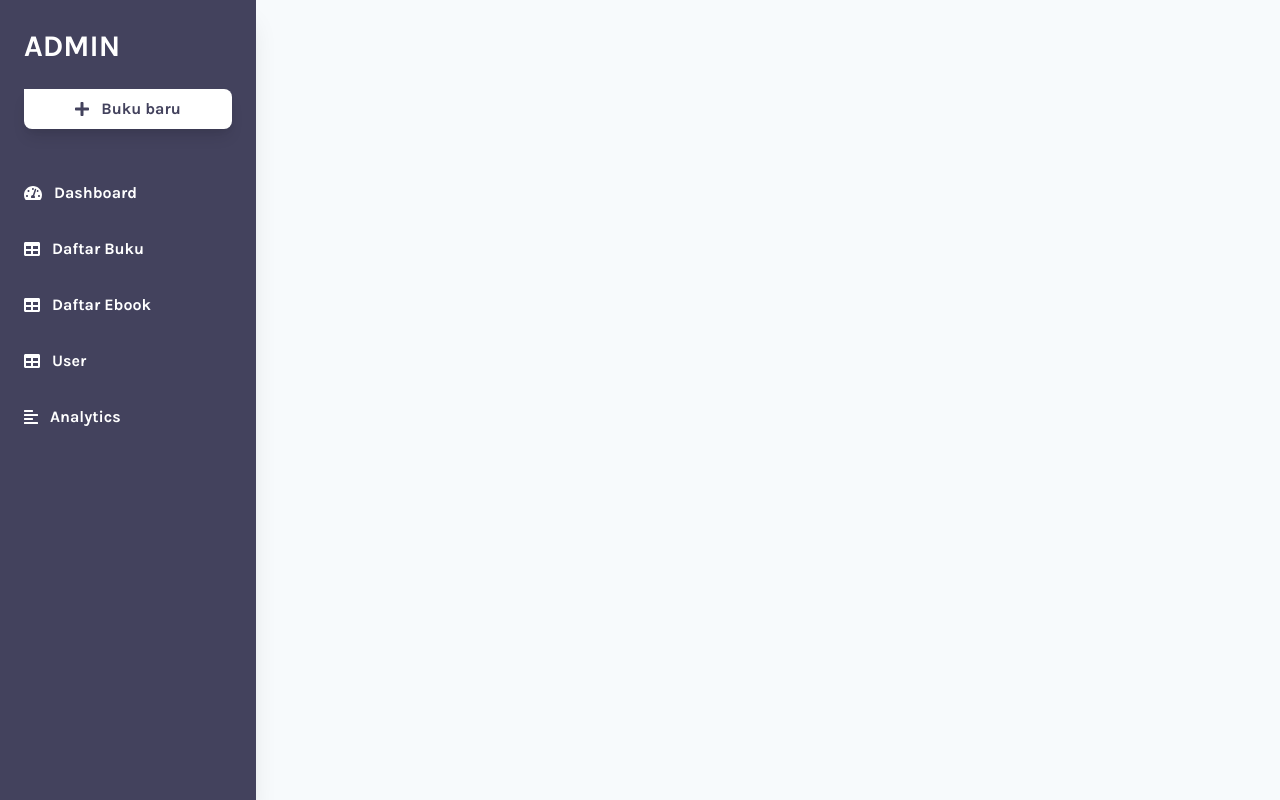
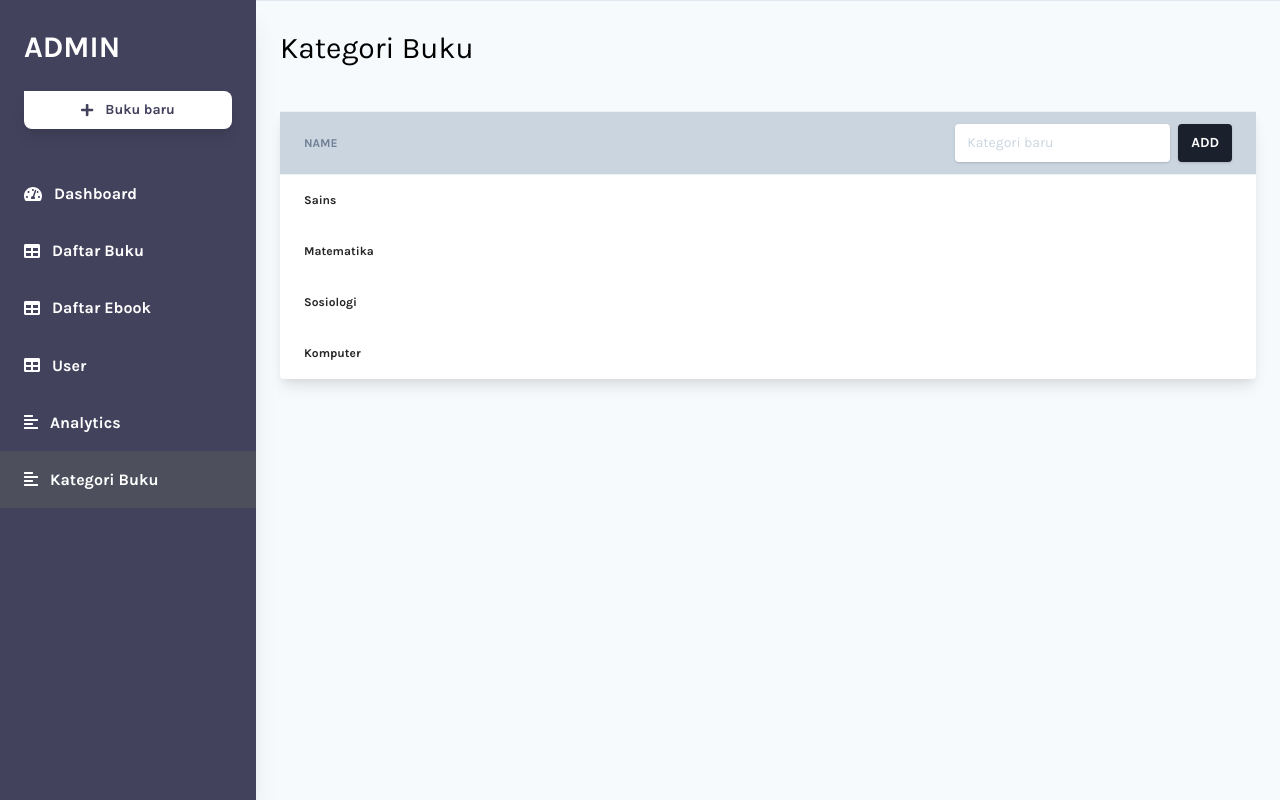
Before and after one commit to smatergithub/bni_library, a React (Create React App) app in the folder react/: page /admin/kategori in a window 1280 px wide. Built offline with nearby package versions, Linux system fonts and the light colour scheme.

Commit message:
Add | categories pages

```diff
--- a/react/package.json
+++ b/react/package.json
@@ -7,6 +7,7 @@
     "@testing-library/jest-dom": "^4.2.4",
     "@testing-library/react": "^9.3.2",
     "@testing-library/user-event": "^7.1.2",
+    "antd": "^4.2.4",
     "axios": "^0.19.0",
     "npm-run-all": "^4.1.5",
     "postcss-cli": "^6.1.3",
--- a/react/src/App.js
+++ b/react/src/App.js
@@ -3,6 +3,7 @@ import React from 'react';
 import { Provider } from 'react-redux';
 import Router from './routers';
 import './styles/custom/index.scss';
+import 'antd/dist/antd.css';
 import configureStore from './redux/store/configureStore';
 
 const { store } = configureStore();
--- a/react/src/screen/admin/component/Sidebar.js
+++ b/react/src/screen/admin/component/Sidebar.js
@@ -32,6 +32,12 @@ const routes = [
     name: 'Analytics',
     icon: 'fas fa-align-left',
     params: 'analytics',
+  },
+  {
+    path: '/admin/kategori',
+    name: 'Kategori Buku',
+    icon: 'fas fa-align-left',
+    params: 'kategori',
   },
 ];
 
--- /dev/null
+++ b/react/src/screen/admin/pages/categories/index.js
@@ -0,0 +1,64 @@
+import React from 'react';
+let categoriesMock = [
+  { name: 'Sains' },
+  { name: 'Matematika' },
+  { name: 'Sosiologi' },
+  { name: 'Komputer' },
+];
+function Categories() {
+  return (
+    <div className="w-full h-screen overflow-x-hidden border-t flex flex-col">
+      <main className="w-full flex-grow p-6">
+        <h1 className="w-full text-3xl text-black pb-6">Kategori Buku</h1>
+
+        <div className="relative flex flex-col min-w-0 break-words bg-white w-full mb-6 shadow-lg rounded">
+          <div className="block w-full overflow-x-hide">
+            <table className="items-center w-full bg-transparent border-collapse">
+              <thead>
+                <tr>
+                  <th className="px-6 bg-gray-400 text-gray-600 align-middle border border-solid border-gray-200 py-3 text-xs uppercase border-l-0 border-r-0 whitespace-no-wrap font-semibold text-left">
+                    Name
+                  </th>
+                  <th className="px-6 bg-gray-400 text-gray-600 align-middle border border-solid border-gray-200 py-3 text-xs uppercase border-l-0 border-r-0 whitespace-no-wrap font-semibold text-right">
+                    <div className="flex flex-row-reverse items-center">
+                      <button
+                        className="bg-gray-900 text-white w-1/12 active:bg-gray-700 text-sm font-bold uppercase px-3 py-2 rounded shadow hover:shadow-lg outline-none focus:outline-none ml-2 "
+                        type="button"
+                        style={{
+                          transition: 'all 0.15s ease 0s',
+                        }}
+                      >
+                        add
+                      </button>
+                      <input
+                        type="text"
+                        className="px-3 py-2 placeholder-gray-400 text-gray-700 bg-white rounded text-sm shadow focus:outline-none focus:shadow-outline w-4/12"
+                        placeholder="Kategori baru"
+                        style={{
+                          transition: 'all 0.15s ease 0s',
+                        }}
+                      />
+                    </div>
+                  </th>
+                </tr>
+              </thead>
+              <tbody>
+                {categoriesMock.map(categories => {
+                  return (
+                    <tr>
+                      <th className="border-t-0 px-6 align-middle border-l-0 border-r-0 text-xs whitespace-no-wrap p-4 text-left">
+                        {categories.name}
+                      </th>
+                    </tr>
+                  );
+                })}
+              </tbody>
+            </table>
+          </div>
+        </div>
+      </main>
+    </div>
+  );
+}
+
+export default Categories;
--- a/react/src/screen/admin/pages/index.js
+++ b/react/src/screen/admin/pages/index.js
@@ -8,6 +8,7 @@ import CreateNewBook from './createNewBook';
 import Books from './books';
 import Ebooks from './ebooks';
 import User from './users';
+import Categories from './categories';
 
 const routes = [
   {
@@ -39,6 +40,11 @@ const routes = [
     path: '/admin/add-new-book',
     exact: false,
     main: props => <CreateNewBook {...props} />,
+  },
+  {
+    path: '/admin/kategori',
+    exact: false,
+    main: props => <Categories {...props} />,
   },
 ];
 
```
Also changed, not shown: 1 other file (tests, documents, lock files or other folders).
